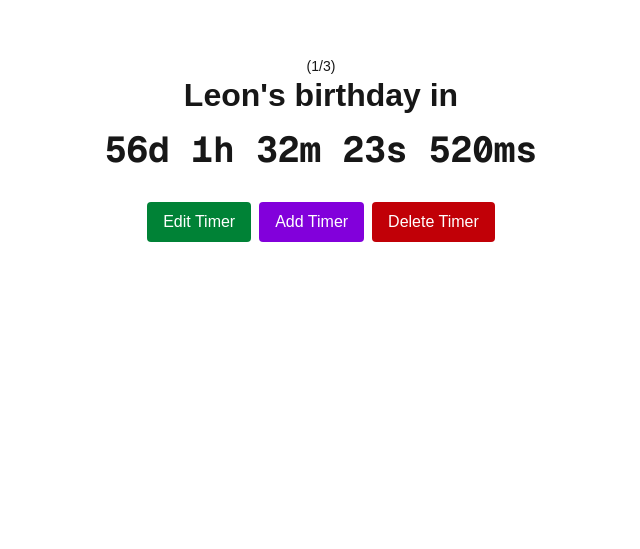
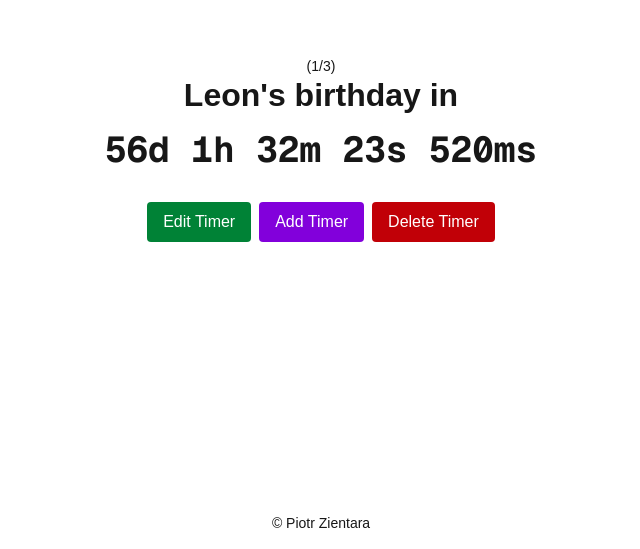
Before and after one commit to Tuhaj/ilednido, a Next.js app: page / in a window 1280 px wide. Shown: the part 251-800 px from the top of the page, without its empty margins (319-959 px from the left). Built offline with nearby package versions, Linux system fonts and the light colour scheme.

Commit message:
add: link to autor

```diff
--- a/src/app/page.js
+++ b/src/app/page.js
@@ -138,6 +138,11 @@ export default function Home() {
       ) : (
         <div>No timers available</div>
       )}
+      <footer className="fixed bottom-0 w-full p-4 text-center text-sm">
+        <a href="https://piotrzientara.pl" className="hover:text-gray-700 transition-colors">
+          © Piotr Zientara
+        </a>
+      </footer>
     </div>
   );
 }
```
